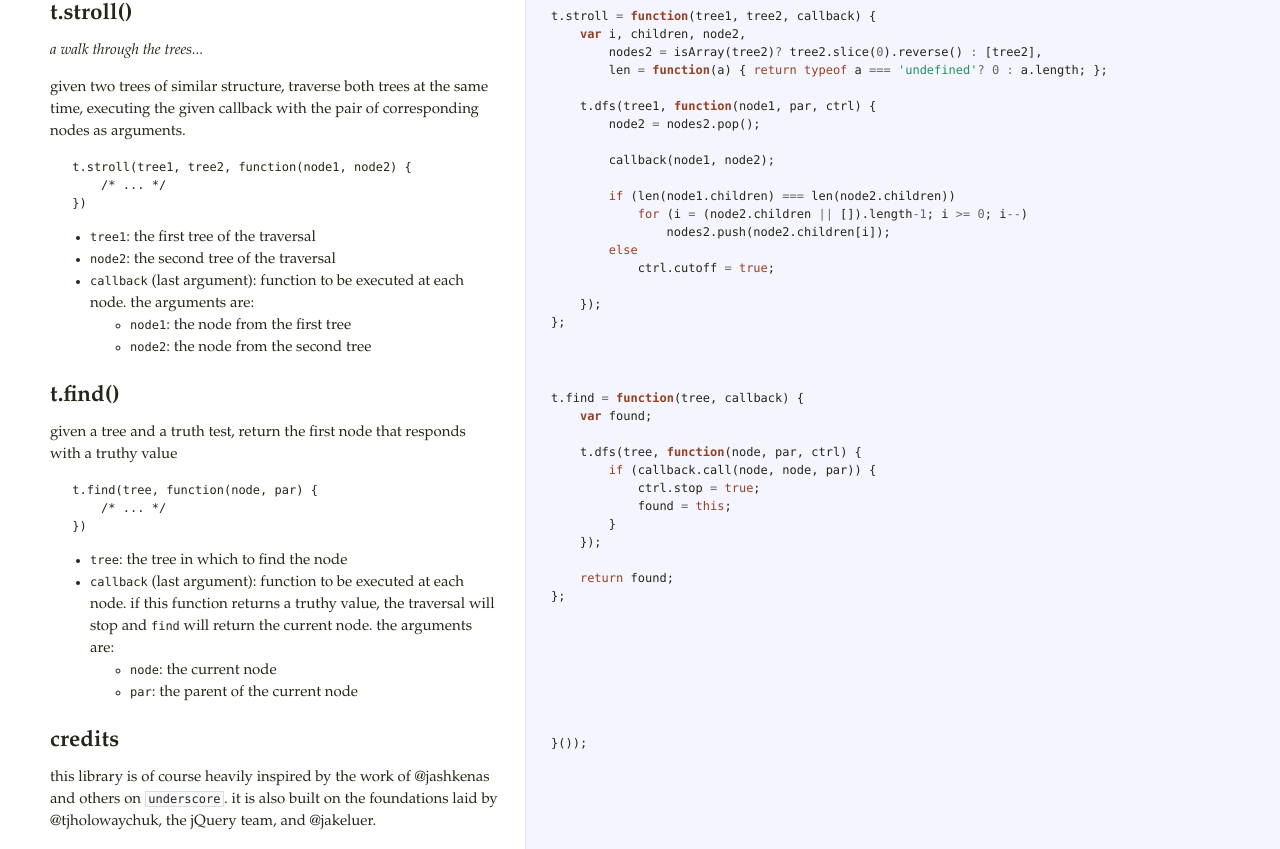
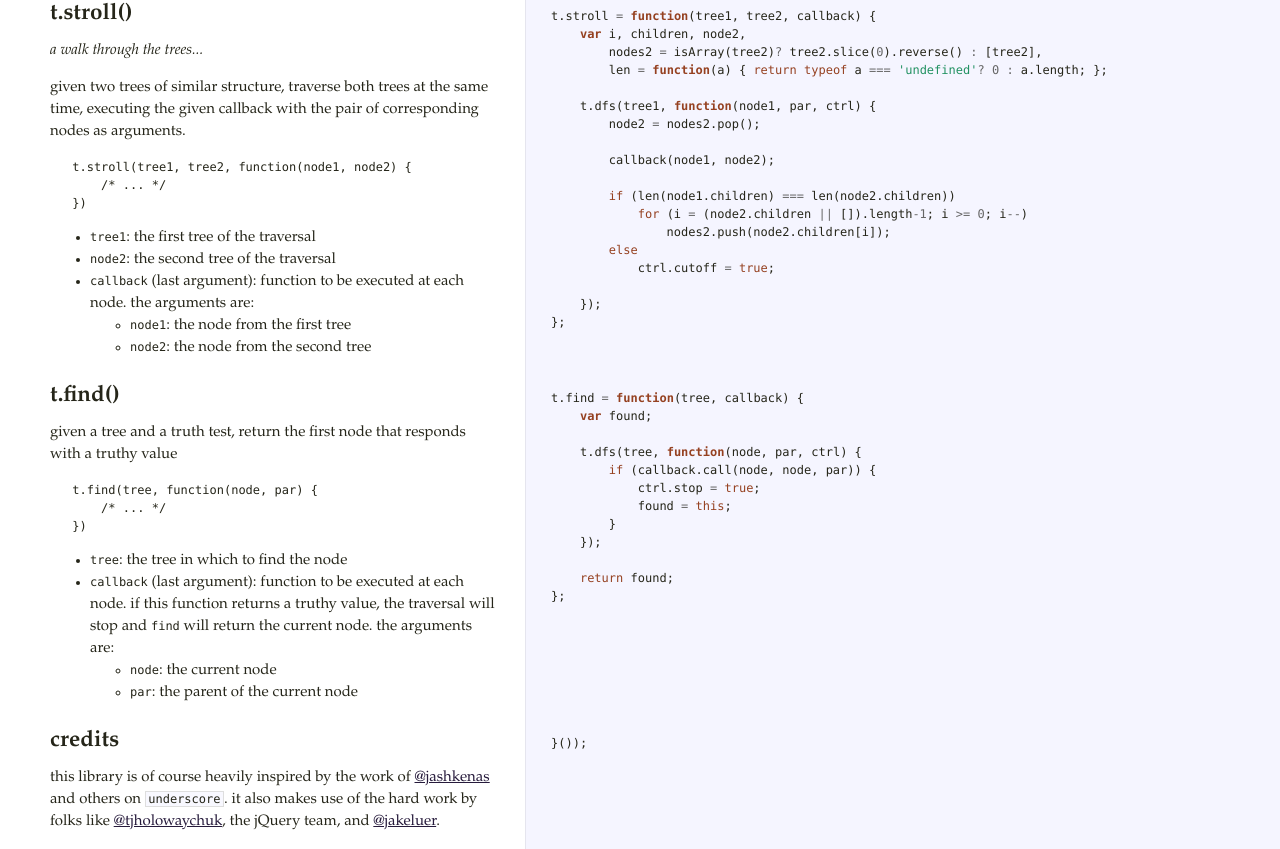
Before and after one commit to aaronj1335/t-js, a website: page docs/t.html in a window 1280 px wide. Shown: the part 2999-3848 px from the top of the page. Drawn offline with Linux system fonts and the light colour scheme.

Commit message:
added links to twitter handles in credits

```diff
--- a/docs/t.html
+++ b/docs/t.html
@@ -268,8 +268,10 @@ truthy value</p>
     <span class="k">return</span> <span class="nx">found</span><span class="p">;</span>
 <span class="p">};</span></pre></div>             </td>           </tr>                               <tr id="section-10">             <td class="docs">               <div class="pilwrap">                 <a class="pilcrow" href="#section-10">&#182;</a>               </div>               <h2>credits</h2>
 
-<p>this library is of course heavily inspired by the work of @jashkenas and
-others on <code>underscore</code>.  it is also built on the foundations laid by
-@tjholowaychuk, the jQuery team, and @jakeluer.</p>             </td>             <td class="code">               <div class="highlight"><pre><span class="p">}());</span>
+<p>this library is of course heavily inspired by the work of
+<a href="https://twitter.com/#!/jashkenas">@jashkenas</a> and others on <code>underscore</code>.
+it also makes use of the hard work by folks like
+<a href="https://twitter.com/#!/tjholowaychuk">@tjholowaychuk</a>, the jQuery team, and
+<a href="https://twitter.com/#!/jakeluer">@jakeluer</a>.</p>             </td>             <td class="code">               <div class="highlight"><pre><span class="p">}());</span>
 
 </pre></div>             </td>           </tr>                </tbody>     </table>   </div> </body> </html>
```
Also changed, not shown: t.js (+5 -3 lines), README.md.
